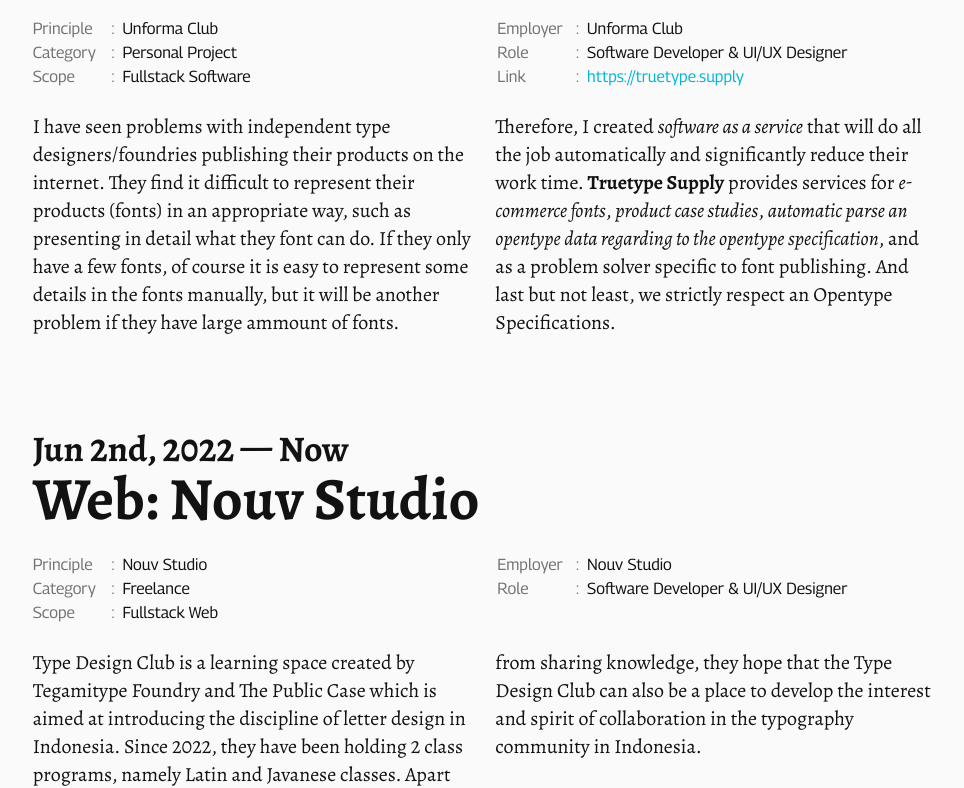
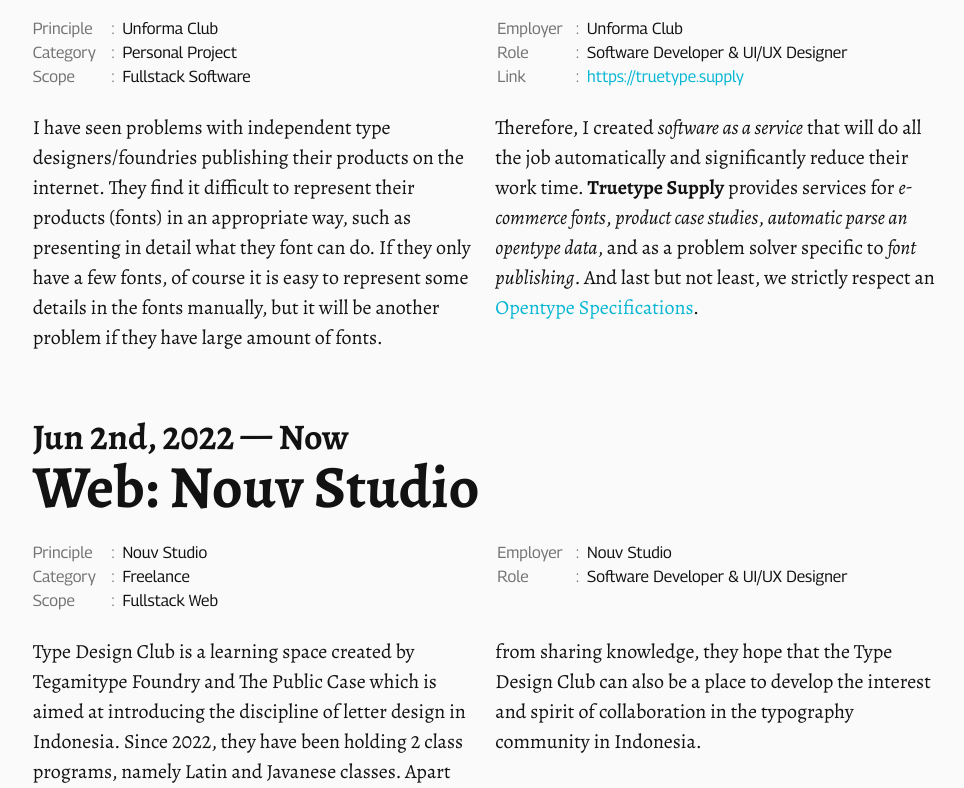
Before and after one commit to ottta/ottta, a Next.js app: page / in a window 1280 px wide. Shown: the part 1034-1822 px from the top of the page, without its empty margins (246-1210 px from the left). Built offline with nearby package versions, Linux system fonts and the light colour scheme.

Commit message:
fix: Improve description

```diff
--- a/src/components/Timeline2.tsx
+++ b/src/components/Timeline2.tsx
@@ -100,7 +100,8 @@
                     "text-xl",
                     "col-span-10 lg:col-span-8",
                     "lg:columns-2",
-                    "dark:text-neutral-300"
+                    "dark:text-neutral-300",
+                    "leading-normal"
                 )}
             />
         </li>
--- a/src/database/works.json
+++ b/src/database/works.json
@@ -263,6 +263,6 @@
             "start": "2022-10-24T00:00:00.000Z",
             "end": "now"
         },
-        "description": "I have seen problems with independent type designers/foundries publishing their products on the internet. They find it difficult to represent their products (fonts) in an appropriate way, such as presenting in detail what they font can do. If they only have a few fonts, of course it is easy to represent some details in the fonts manually, but it will be another problem if they have large ammount of fonts. <br/><br/> Therefore, I created <em>software as a service</em> that will do all the job automatically and significantly reduce their work time. <strong>Truetype Supply</strong> provides services for <em>e-commerce fonts</em>, <em>product case studies</em>, <em>automatic parse an opentype data regarding to the opentype specification</em>, and as a problem solver specific to font publishing. And last but not least, we strictly respect an Opentype Specifications."
+        "description": "I have seen problems with independent type designers/foundries publishing their products on the internet. They find it difficult to represent their products (fonts) in an appropriate way, such as presenting in detail what they font can do. If they only have a few fonts, of course it is easy to represent some details in the fonts manually, but it will be another problem if they have large amount of fonts. <br/> Therefore, I created <em>software as a service</em> that will do all the job automatically and significantly reduce their work time. <strong>Truetype Supply</strong> provides services for <em>e-commerce fonts</em>, <em>product case studies</em>, <em>automatic parse an opentype data</em>, and as a problem solver specific to <em>font publishing</em>. And last but not least, we strictly respect an <a href='https://learn.microsoft.com/en-us/typography/opentype/spec/' target='_blank' rel='nofollow noopener noreferrer' class='text-cyan-500 hover:underline'>Opentype Specifications</a>."
     }
 ]
```
